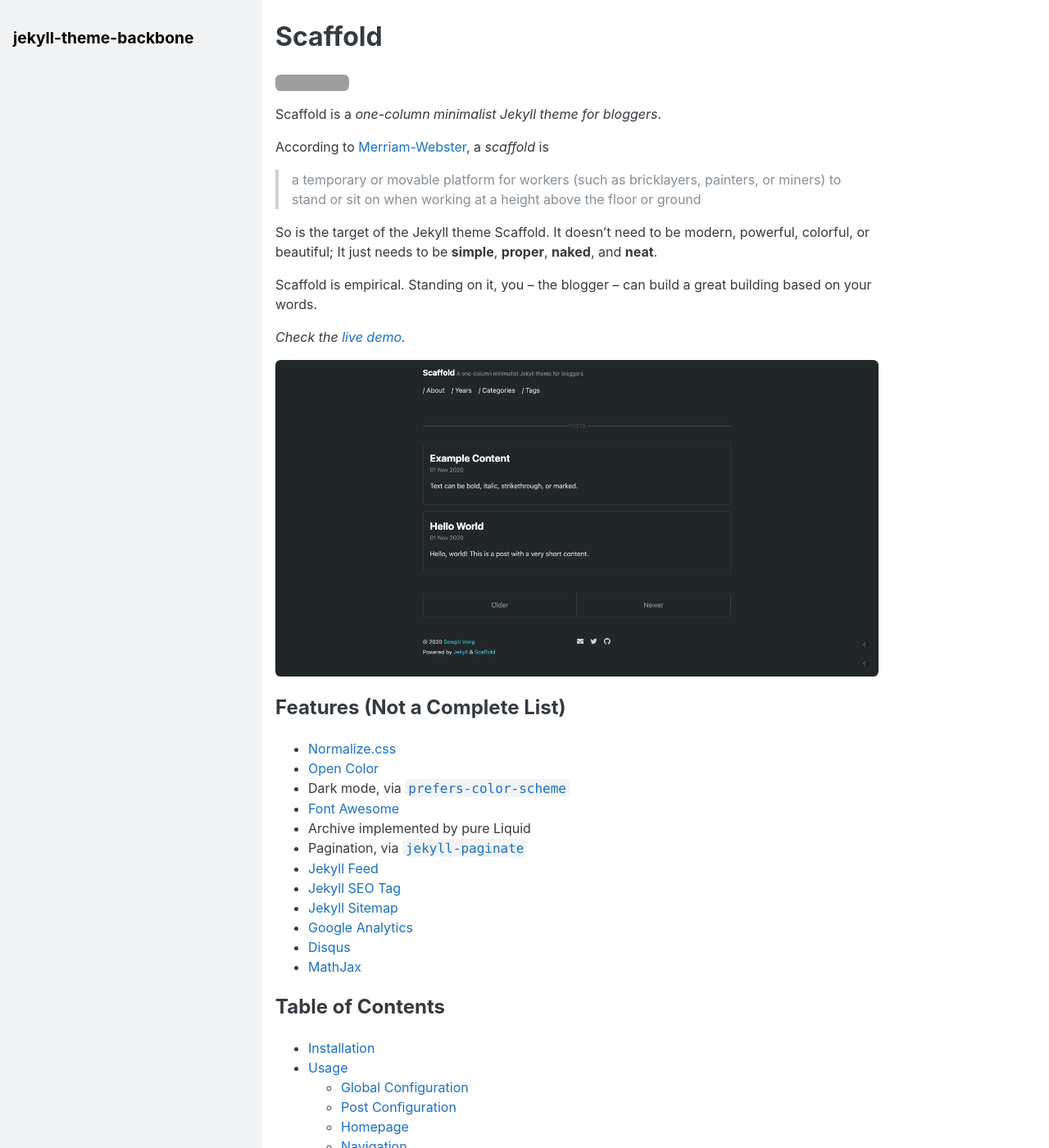
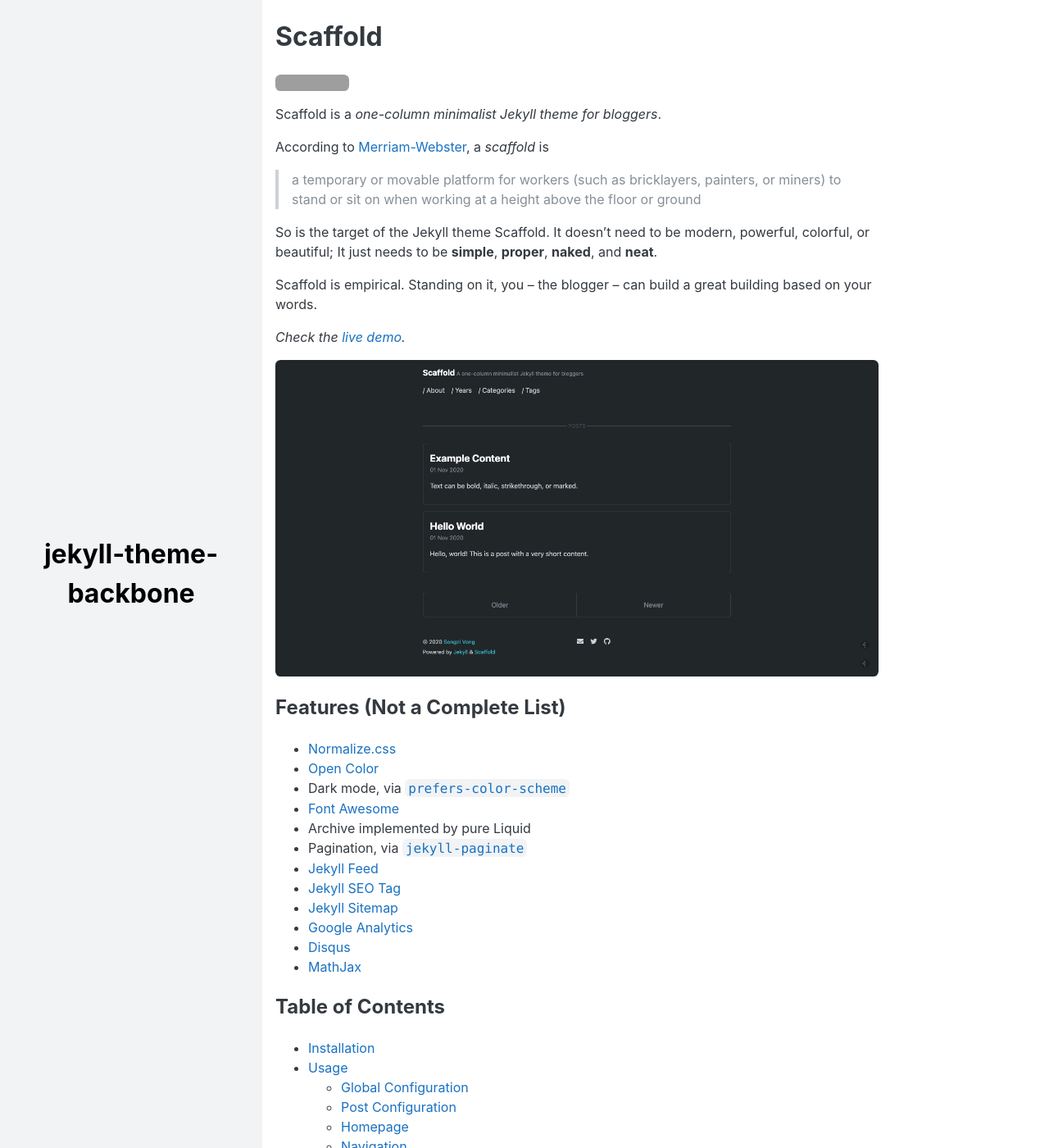
Before and after one commit to slee981/jekyll-theme-backbone, a Jekyll site: the page built from README.md, in a window 1280 px wide and 1400 px high. Shown: the whole window at 82% size. Built offline with Jekyll 4.4.1, drawn with Linux system fonts in a browser that asks for light colours; nearby versions of some CDN libraries; our own code applies the rules of GitHub Pages for plain Markdown files; grey boxes are pictures that could not be loaded.

Commit message:
Adjust header

```diff
--- a/_sass/scaffold/_header.scss
+++ b/_sass/scaffold/_header.scss
@@ -45,3 +45,42 @@
     }
   }
 }
+
+@media screen and (min-width: $lg-screen) {
+  .masthead {
+    text-align: center;
+    margin: 0;
+    padding: 0;
+    position: relative;
+    top: 50%;
+    transform: translateY(-50%);
+  }
+
+  .masthead-title {
+    display: block;
+    font-size: 200%;
+  }
+
+  .masthead-tagline {
+    display: block;
+    font-size: 100%;
+  }
+
+  .nav {
+    margin-top: var(--spacer-2);
+  }
+  .nav-item {
+    display: block;
+    margin-right: 0;
+    margin-bottom: var(--spacer);
+    font-size: 120%;
+
+    &:before {
+      content: none;
+    }
+
+    a {
+      border-bottom: 2px solid var(--body-color);
+    }
+  }
+}
```
